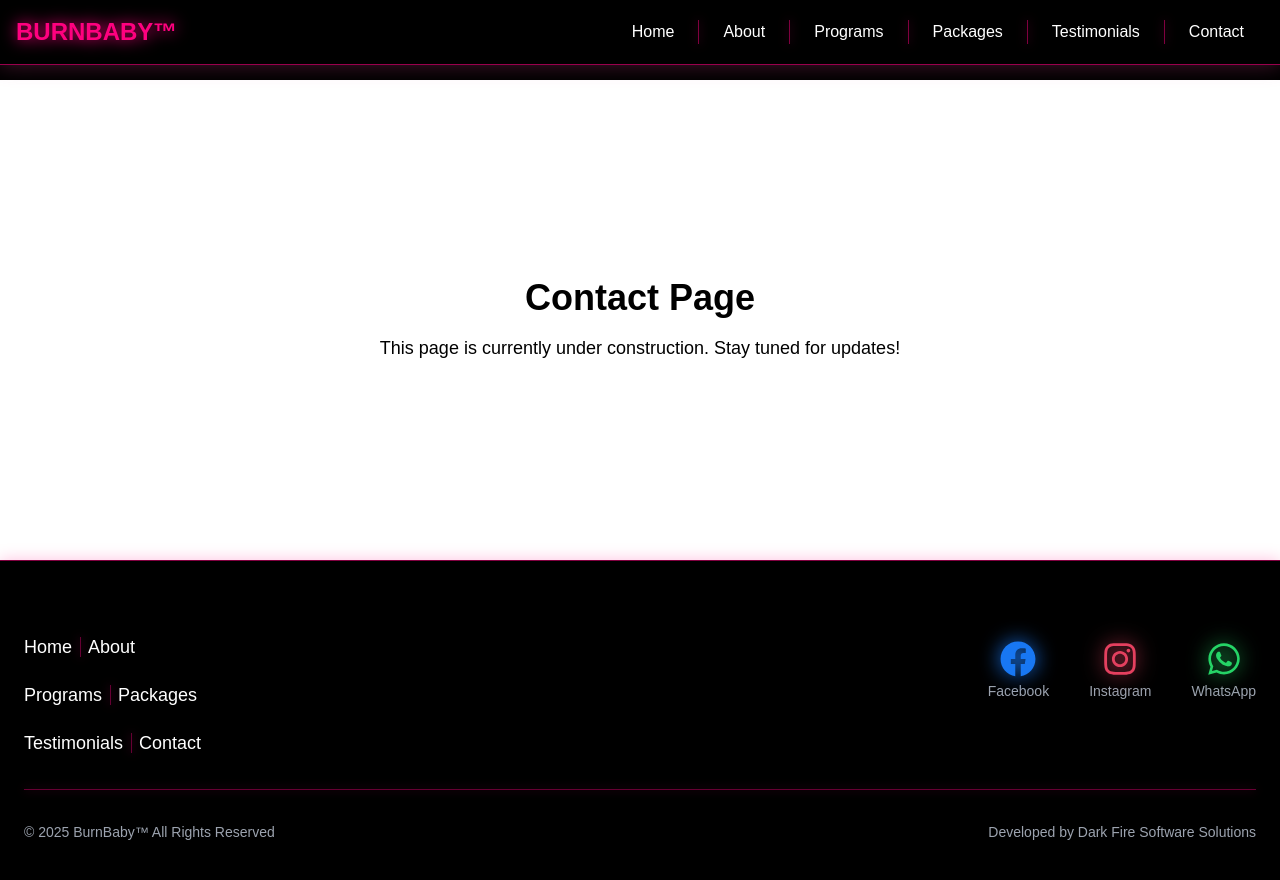
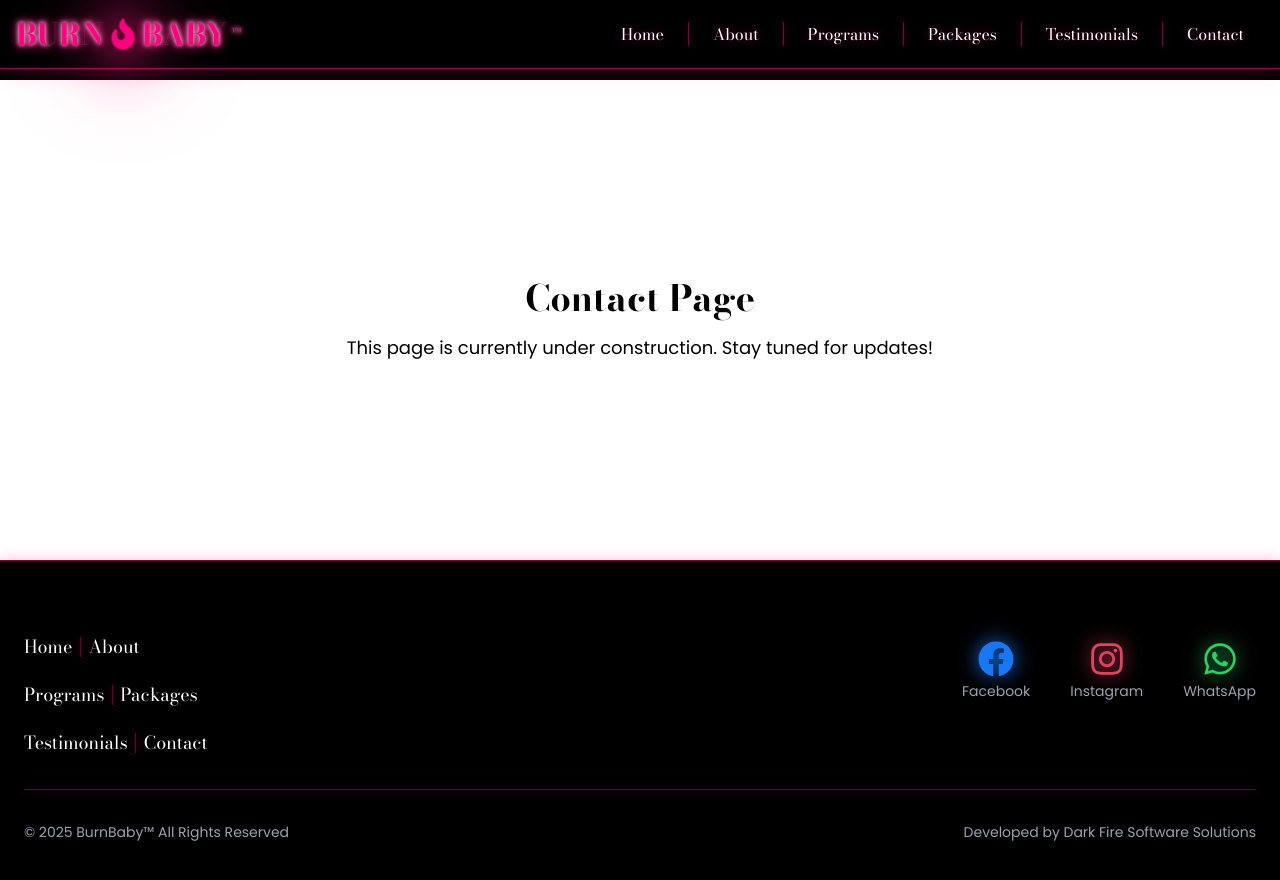
Before and after one commit to TimBarlow91/burnbaby, a React (Vite) app: page /contact in a window 1280 px wide. Built offline with nearby package versions, Linux system fonts and the light colour scheme.

Commit message:
home page styling updates

```diff
--- /dev/null
+++ b/src/components/BurnbabyLogo.jsx
@@ -0,0 +1,25 @@
+import { FaFire } from "react-icons/fa";
+
+export default function BurnbabyLogo() {
+    return (
+        <div className="flex items-center justify-center py-6 select-none">
+            <h1
+                className="flex items-center justify-center
+  text-5xl sm:text-6xl md:text-7xl font-serif font-extrabold
+  uppercase tracking-[2px]
+  bg-gradient-to-r from-[#ff4fa3] via-[#FF007F] to-[#ff4fa3] bg-clip-text text-transparent drop-shadow-[0_0_20px_#ff007f90]
+  hover:drop-shadow-[0_0_25px_#ff007f]
+  transition-all duration-300"
+            >
+                BURN
+                <span
+                    className="mx-3 text-5xl sm:text-6xl md:text-7xl text-[#FF007F]
+          drop-shadow-[0_0_20px_#ff007f80] hover:scale-110 transition-transform"
+                >
+                    <FaFire />
+                </span>
+                BABY<span className="text-3xl sm:text-4xl md:text-5xl ml-1">™</span>
+            </h1>
+        </div>
+    );
+}
--- a/src/components/Hero.jsx
+++ b/src/components/Hero.jsx
@@ -1,3 +1,5 @@
+import { FaFire } from 'react-icons/fa';
+
 export default function Hero() {
     return (
         <section className="relative w-full h-[75vh] flex items-center justify-center text-center bg-gradient-to-b from-black via-black/90 to-[#1a0010] overflow-hidden">
@@ -13,8 +15,11 @@ export default function Hero() {
 
             {/* Content */}
             <div className="relative z-10 p-6">
-                <h1 className="text-5xl sm:text-6xl md:text-7xl font-extrabold text-[#FF007F] drop-shadow-[0_0_15px_#ff007f80] mb-4 tracking-wide">
-                    BURNBABY™
+                <h1 className="text-5xl sm:text-6xl md:text-7xl font-extrabold text-[#FF007F] hero-glow flex items-center justify-center gap-2 select-none">
+                    <span>BURN</span>
+                    <FaFire className="text-[#FF007F] text-4xl sm:text-5xl md:text-6xl hero-flame-glow" />
+                    <span>BABY</span>
+                    <span className="ml-1 text-sm sm:text-base md:text-lg align-top hero-glow">™</span>
                 </h1>
                 <p className="text-lg sm:text-xl md:text-2xl text-white mb-8 max-w-xl mx-auto drop-shadow-[0_0_6px_#ff007f40]">
                     A 28-Day Reset for Women Who Want It All. Heal your gut, tone your body, ignite your fire.
--- a/src/components/Navbar.jsx
+++ b/src/components/Navbar.jsx
@@ -1,16 +1,21 @@
 import { useState } from 'react'
 import { HiMenu, HiX } from 'react-icons/hi'
+import { FaFire } from "react-icons/fa";
 import { navLinks } from './navLinks'
 
 export default function Navbar() {
     const [isOpen, setIsOpen] = useState(false)
 
     return (
-        <nav className="w-full bg-black/95 text-white fixed top-0 left-0 z-50 shadow-[0_0_20px_#ff007f40] border-b-[1.5px] border-[#ff007f]/60 shadow-pink-500/30">
+        <nav className="w-full bg-black/95 text-white fixed top-0 left-0 z-50 border-b-[1.5px] border-[#ff007f]/60 shadow-[0_0_20px_#ff007f40]">
             <div className="max-w-7xl mx-auto flex justify-between items-center p-4">
+
                 {/* Logo */}
-                <div className="text-2xl font-bold text-[#FF007F] drop-shadow-[0_0_8px_#ff007f]">
-                    BURNBABY™
+                <div className="flex items-center font-extrabold select-none text-[#FF007F] neon-text">
+                    <span className="text-xl sm:text-2xl md:text-3xl">BURN</span>
+                    <FaFire className="mx-1 text-[#FF007F] text-xl sm:text-2xl md:text-3xl flame-static-glow animate-flame-pulse" />
+                    <span className="text-xl sm:text-2xl md:text-3xl">BABY</span>
+                    <span className="ml-1 text-xs sm:text-sm md:text-base align-top">™</span>
                 </div>
 
                 {/* Desktop Menu */}
@@ -19,7 +24,8 @@ export default function Navbar() {
                         <li key={link.name} className="flex items-center">
                             <a
                                 href={link.href}
-                                className="px-5 transition hover:text-[#FF007F] hover:drop-shadow-[0_0_8px_#ff007f]"
+                                className="px-5 text-white [text-shadow:_0_0_8px_#ff007f80]
+                transition hover:text-[#FF007F] hover:drop-shadow-[0_0_15px_#ff007f]"
                             >
                                 {link.name}
                             </a>
@@ -50,7 +56,8 @@ export default function Navbar() {
                             <a
                                 href={link.href}
                                 onClick={() => setIsOpen(false)}
-                                className="block py-2 hover:text-[#FF007F] hover:drop-shadow-[0_0_6px_#ff007f]"
+                                className="block py-2 text-white [text-shadow:_0_0_8px_#ff007f80]
+                hover:text-[#FF007F] hover:drop-shadow-[0_0_15px_#ff007f]"
                             >
                                 {link.name}
                             </a>
--- a/src/index.css
+++ b/src/index.css
@@ -1,3 +1,5 @@
+@import url('https://fonts.googleapis.com/css2?family=Bodoni+Moda:wght@400;600;700&display=swap');
+@import url('https://fonts.googleapis.com/css2?family=Bodoni+Moda:wght@400;700&family=Poppins:wght@300;400;600&display=swap');
 @tailwind base;
 @tailwind components;
 @tailwind utilities;
@@ -16,10 +18,76 @@ body {
   height: 100%;
   background-color: var(--color-black);
   color: var(--color-white);
-  font-family: 'Montserrat', sans-serif;
+  font-family: 'Bodoni Moda', serif;
   transition: all 0.3s ease;
+}
+
+h1,
+h2,
+h3 {
+  font-family: 'Bodoni Moda', serif;
+}
+
+p {
+  font-family: 'Poppins', sans-serif;
 }
 
 html {
   scroll-behavior: smooth;
 }
+
+/* Base Glow for Flame */
+.flame-static-glow {
+  filter:
+    drop-shadow(0 0 6px #ff007f) drop-shadow(0 0 12px #ff4fa3);
+}
+
+/* Flame Pulse Animation */
+@keyframes flame-pulse {
+
+  0%,
+  100% {
+    transform: scale(1);
+    filter:
+      drop-shadow(0 0 14px #ff007f) drop-shadow(0 0 26px #ff4fa3) drop-shadow(0 0 38px #ff007f);
+  }
+
+  50% {
+    transform: scale(1.12);
+    filter:
+      drop-shadow(0 0 22px #ff007f) drop-shadow(0 0 36px #ff4fa3) drop-shadow(0 0 50px #ff007f);
+  }
+}
+
+.animate-flame-pulse {
+  animation: flame-pulse 2.5s ease-in-out infinite;
+}
+
+/* Logo Text Glow */
+.neon-text {
+  text-shadow:
+    0 0 4px #f7f2f4,
+    0 0 8px #ff4fa3,
+    0 0 12px #ff007f;
+}
+
+.neon-strong {
+  text-shadow:
+    0 0 12px #ff007f,
+    0 0 26px #ff4fa3,
+    0 0 40px #ff007f,
+    0 0 60px #ff4fa3;
+}
+
+/* Glow for Hero h1 */
+.hero-glow {
+  text-shadow:
+    0 0 3px #f8f7f7,
+    0 0 8px #ff4fa3,
+    0 0 16px #ff007f;
+}
+
+.hero-flame-glow {
+  filter:
+    drop-shadow(0 0 2px #ff007f) drop-shadow(0 0 3px #ff4fa3);
+}
--- a/tailwind.config.js
+++ b/tailwind.config.js
@@ -5,7 +5,12 @@ export default {
     "./src/**/*.{js,ts,jsx,tsx}"
   ],
   theme: {
-    extend: {},
+    extend: {
+      fontFamily: {
+        burnbaby: ['"Bodoni Moda"', 'serif'],
+        body: ['Poppins', 'sans-serif'],
+      },
+    },
   },
   plugins: [],
 }
```
